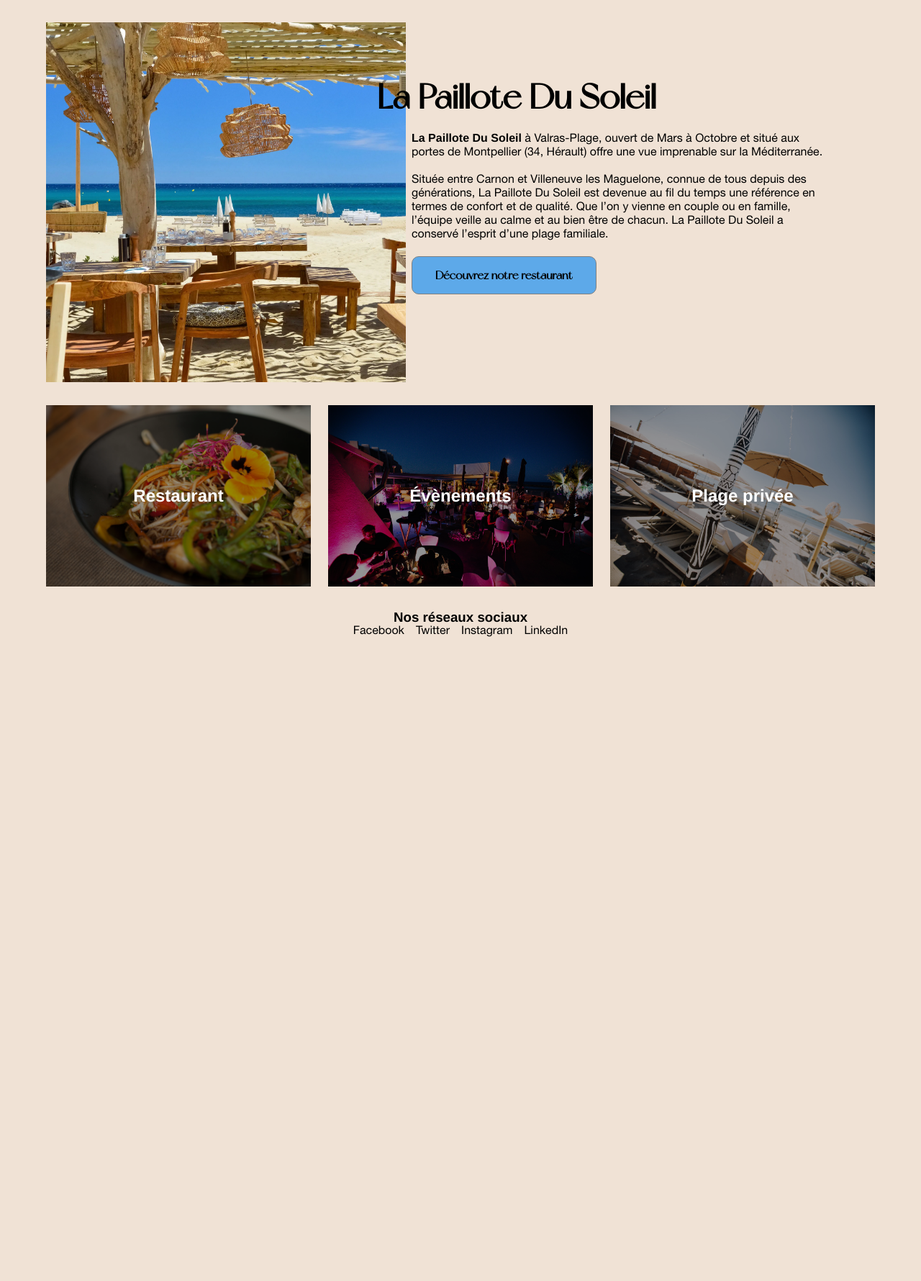
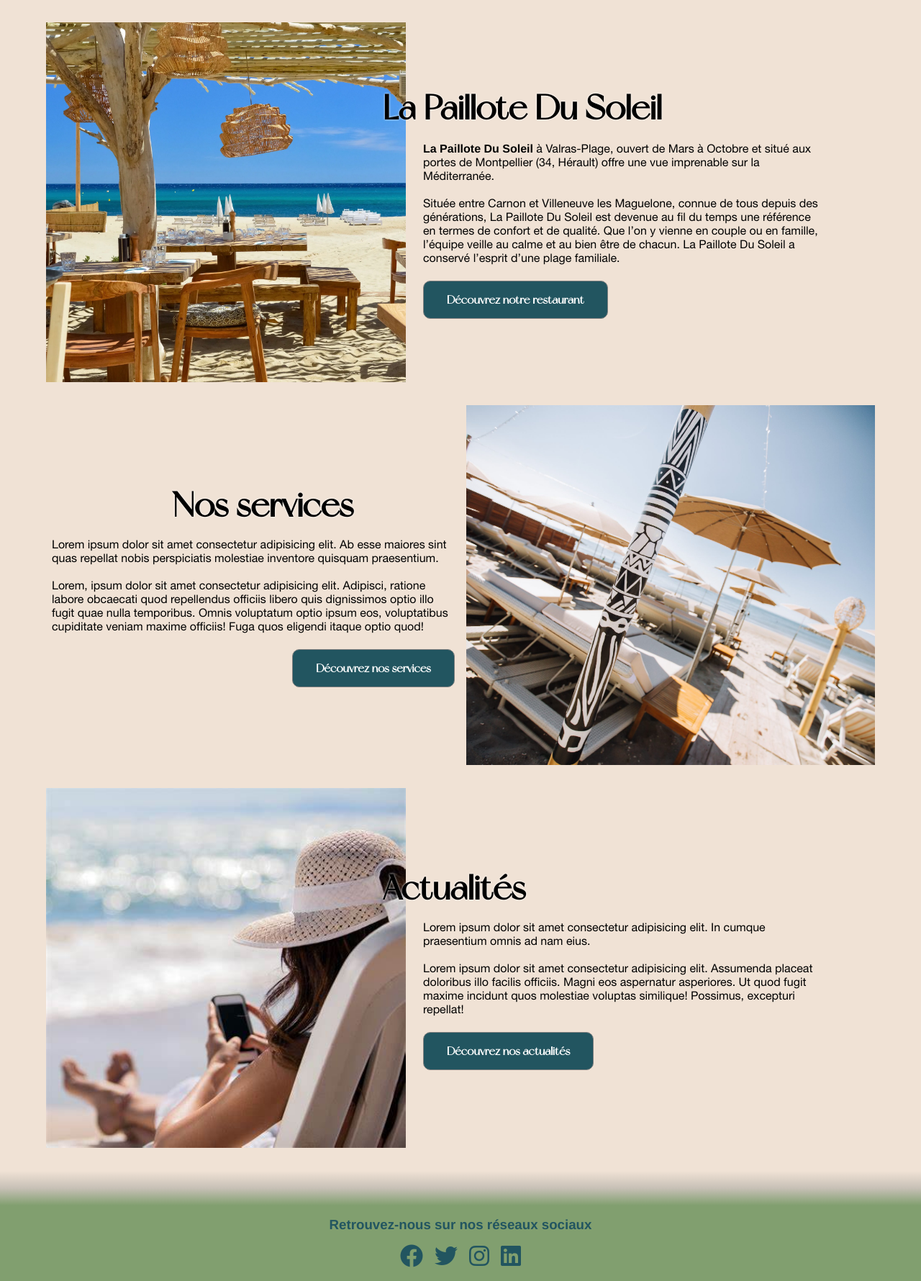
Before and after one commit to lclhugo/mspr-paillote-du-soleil, a Symfony app: template templates/home/index.html.twig in a window 1280 px wide. Shown: the part 801-2581 px from the top of the page at 72% size. Before the commit the page ends 1686 px from the top, so only its background shows below. Run offline with Twig, Linux system fonts and the light colour scheme; the template is opened without the code that fills it, so the values that code supplies are empty; some libraries are stand-ins or nearby versions.

Commit message:
home done

```diff
--- a/assets/css/base/_variables.scss
+++ b/assets/css/base/_variables.scss
@@ -1,6 +1,8 @@
 $miracle-font: "Miracle", sans-serif;
 $helvetica-font: "Helvetica", sans-serif;
 $light-blue : #5DA9E9;
+$blue-green: #225560;
+$light-green: #819f6f;
 $bg-sand : #F0E2D5;
 
 
--- a/assets/css/pages/_home.scss
+++ b/assets/css/pages/_home.scss
@@ -8,7 +8,19 @@ nav {
     display: flex;
     padding: 1rem 2rem;
     justify-content: space-between;
+    align-items: center;
     color: white;
+    font-size: 1.3rem;
+
+    .logo {
+        max-width:30px;
+
+        img {
+            width: 100%;
+            color: white;
+            fill: white;
+        }
+    }
 
     a {
     font-family: variables.$miracle-font;
@@ -86,13 +98,14 @@ nav {
         justify-content: center;
         max-width: 50%;
         margin-left: .5rem;
+        padding-left: 1rem;
 
         h3 {
             font-family: variables.$miracle-font;
             font-size: 3rem;
             position: relative;
-            margin-left: -3rem;
-            margin-top: -3rem;
+            left: -10%;
+            text-shadow: 0 0 3px white
         }
     }
     .cta-btn {
@@ -101,14 +114,76 @@ nav {
         font-weight: 800;
         border: 1px solid gray;
         border-radius: 10px;
-        background-color: variables.$light-blue;
+        background-color: variables.$blue-green;
+        color: white;
         width: fit-content;
         padding:1rem 2rem;
-        transition: filter 300ms ease-in-out
+        transition: background-color 300ms ease-in-out
     }
 
     .cta-btn:hover {
-        filter:sepia(1);
+        background-color: variables.$light-green;
+    }
+}
+
+
+
+ .second {
+    .left-content {
+        order: 2
+    }
+    .right-content {
+        order: 1;
+        padding-left: 0;
+        padding-right: 1rem;
+        position: relative;
+
+        .cta-btn {
+            align-self: flex-end;
+        }
+
+        .presentation-title {
+        position: relative;
+           left: 30%;
+        }
+    }
+}
+
+@media (max-width: 650px) {
+    .presentation {
+        flex-direction: column;
+        margin: 1rem 2rem;
+
+        .right-content {
+            max-width: 100%;
+            .presentation-title {
+                left: 0;
+                text-align: center;
+                font-size: 2rem;
+            }
+
+            .cta-btn {
+                align-self: center;
+            }
+        }
+
+        .left-content {
+            height: initial;
+
+
+            img {
+                height: initial;
+            }
+        }
+    }
+
+    .second {
+        .left-content {
+            order: 1;
+        }
+        .right-content {
+            order: 2;
+        }
     }
 }
 
@@ -148,10 +223,23 @@ nav {
     }
 }
 
+.before-footer {
+    width: 100%;
+    height: 3rem;
+    background: rgb(240,226,213);
+background: linear-gradient(180deg, rgba(240,226,213,1) 0%, rgba(199,192,182,1) 50%, variables.$light-green 100%);
+}
 
 footer {
+  background-color: variables.$light-green;
+  color: variables.$blue-green;
+    padding: 1rem 2rem;
     div {
         text-align: center;
+    }
+
+    h3 {
+margin-bottom: 1rem;
     }
 
     ul {
@@ -159,4 +247,12 @@ footer {
         justify-content: center;
         gap: 1rem;
     }
+
+    .fa-brands {
+        font-size: 2rem;
+
+        &:hover {
+            color: #9accd7;
+        }
+    }
 }
--- a/public/css/style.css
+++ b/public/css/style.css
@@ -36,7 +36,17 @@ nav {
   display: flex;
   padding: 1rem 2rem;
   justify-content: space-between;
+  align-items: center;
   color: white;
+  font-size: 1.3rem;
+}
+nav .logo {
+  max-width: 30px;
+}
+nav .logo img {
+  width: 100%;
+  color: white;
+  fill: white;
 }
 nav a {
   font-family: "Miracle", sans-serif;
@@ -105,13 +115,14 @@ nav ul a:hover {
   justify-content: center;
   max-width: 50%;
   margin-left: 0.5rem;
+  padding-left: 1rem;
 }
 .presentation .right-content h3 {
   font-family: "Miracle", sans-serif;
   font-size: 3rem;
   position: relative;
-  margin-left: -3rem;
-  margin-top: -3rem;
+  left: -10%;
+  text-shadow: 0 0 3px white;
 }
 .presentation .cta-btn {
   font-family: "Miracle", sans-serif;
@@ -119,15 +130,62 @@ nav ul a:hover {
   font-weight: 800;
   border: 1px solid gray;
   border-radius: 10px;
-  background-color: #5DA9E9;
+  background-color: #225560;
+  color: white;
   width: fit-content;
   padding: 1rem 2rem;
-  transition: filter 300ms ease-in-out;
+  transition: background-color 300ms ease-in-out;
 }
 .presentation .cta-btn:hover {
-  filter: sepia(1);
+  background-color: #819f6f;
 }
 
+.second .left-content {
+  order: 2;
+}
+.second .right-content {
+  order: 1;
+  padding-left: 0;
+  padding-right: 1rem;
+  position: relative;
+}
+.second .right-content .cta-btn {
+  align-self: flex-end;
+}
+.second .right-content .presentation-title {
+  position: relative;
+  left: 30%;
+}
+
+@media (max-width: 650px) {
+  .presentation {
+    flex-direction: column;
+    margin: 1rem 2rem;
+  }
+  .presentation .right-content {
+    max-width: 100%;
+  }
+  .presentation .right-content .presentation-title {
+    left: 0;
+    text-align: center;
+    font-size: 2rem;
+  }
+  .presentation .right-content .cta-btn {
+    align-self: center;
+  }
+  .presentation .left-content {
+    height: initial;
+  }
+  .presentation .left-content img {
+    height: initial;
+  }
+  .second .left-content {
+    order: 1;
+  }
+  .second .right-content {
+    order: 2;
+  }
+}
 .proposals {
   display: flex;
   margin: 2rem 4rem;
@@ -160,13 +218,34 @@ nav ul a:hover {
   font-size: 1.5rem;
 }
 
+.before-footer {
+  width: 100%;
+  height: 3rem;
+  background: rgb(240, 226, 213);
+  background: linear-gradient(180deg, rgb(240, 226, 213) 0%, rgb(199, 192, 182) 50%, #819f6f 100%);
+}
+
+footer {
+  background-color: #819f6f;
+  color: #225560;
+  padding: 1rem 2rem;
+}
 footer div {
   text-align: center;
+}
+footer h3 {
+  margin-bottom: 1rem;
 }
 footer ul {
   display: flex;
   justify-content: center;
   gap: 1rem;
 }
+footer .fa-brands {
+  font-size: 2rem;
+}
+footer .fa-brands:hover {
+  color: #9accd7;
+}
 
 /*# sourceMappingURL=style.css.map */
--- a/templates/base.html.twig
+++ b/templates/base.html.twig
@@ -13,7 +13,5 @@
   <body>
     {% include 'partials/navbar.html.twig' %} {% block body %}{% endblock %} {%
     include 'partials/footer.html.twig' %}
-
-    <script src="{{ asset('js/script.js') }}"></script>
   </body>
 </html>
--- a/templates/home/index.html.twig
+++ b/templates/home/index.html.twig
@@ -40,6 +40,59 @@
       <a href="#" class="cta-btn">Découvrez notre restaurant</a>
     </article>
   </section>
+  <section class="presentation second">
+    <article class="left-content">
+      <img
+        src="{{ asset('images/proposal__beach.jpg') }}"
+        alt="photo de la Paillote Du Soleil"
+      />
+    </article>
+    <article class="right-content">
+      <h3 class="presentation-title">Nos services</h3>
+      <br />
+      <p>
+        Lorem ipsum dolor sit amet consectetur adipisicing elit. Ab esse maiores
+        sint quas repellat nobis perspiciatis molestiae inventore quisquam
+        praesentium.
+      </p>
+      <br />
+      <p>
+        Lorem, ipsum dolor sit amet consectetur adipisicing elit. Adipisci,
+        ratione labore obcaecati quod repellendus officiis libero quis
+        dignissimos optio illo fugit quae nulla temporibus. Omnis voluptatum
+        optio ipsum eos, voluptatibus cupiditate veniam maxime officiis! Fuga
+        quos eligendi itaque optio quod!
+      </p>
+      <br />
+      <a href="#" class="cta-btn">Découvrez nos services</a>
+    </article>
+  </section>
+  <section class="presentation">
+    <article class="left-content">
+      <img
+        src="{{ asset('images/OIP.jpg') }}"
+        alt="photo de la Paillote Du Soleil"
+      />
+    </article>
+    <article class="right-content">
+      <h3 class="presentation-title">Actualités</h3>
+      <br />
+      <p>
+        Lorem ipsum dolor sit amet consectetur adipisicing elit. In cumque
+        praesentium omnis ad nam eius.
+      </p>
+      <br />
+      <p>
+        Lorem ipsum dolor sit amet consectetur adipisicing elit. Assumenda
+        placeat doloribus illo facilis officiis. Magni eos aspernatur
+        asperiores. Ut quod fugit maxime incidunt quos molestiae voluptas
+        similique! Possimus, excepturi repellat!
+      </p>
+      <br />
+      <a href="#" class="cta-btn">Découvrez nos actualités</a>
+    </article>
+  </section>
+  {#
   <section class="proposals">
     <div class="card">
       <a href="#">
@@ -68,6 +121,8 @@
         <p class="card__text">Plage privée</p>
       </a>
     </div>
+    #}
   </section>
+  <div class="before-footer"></div>
 </main>
 {% endblock %}
--- a/templates/partials/footer.html.twig
+++ b/templates/partials/footer.html.twig
@@ -1,11 +1,27 @@
 <footer>
   <div>
-    <h3>Nos réseaux sociaux</h3>
+    <h3>Retrouvez-nous sur nos réseaux sociaux</h3>
     <ul>
-      <li><a href="#">Facebook</a></li>
-      <li><a href="#">Twitter</a></li>
-      <li><a href="#">Instagram</a></li>
-      <li><a href="#">LinkedIn</a></li>
+      <li>
+        <a href="https://facebook.com" target="_blank"
+          ><i class="fa-brands fa-facebook"></i
+        ></a>
+      </li>
+      <li>
+        <a href="https://twitter.com" target="_blank"
+          ><i class="fa-brands fa-twitter"></i
+        ></a>
+      </li>
+      <li>
+        <a href="https://instagram.com" target="_blank"
+          ><i class="fa-brands fa-instagram"></i
+        ></a>
+      </li>
+      <li>
+        <a href="https://linkedin.com" target="_blank"
+          ><i class="fa-brands fa-linkedin"></i
+        ></a>
+      </li>
     </ul>
   </div>
 </footer>
--- a/templates/partials/navbar.html.twig
+++ b/templates/partials/navbar.html.twig
@@ -1,6 +1,8 @@
 <header>
   <nav>
-    <div class="logo"><img src="#" alt="Logo" /></div>
+    <div class="logo">
+      <img src="{{ asset("images/paillotte.svg") }}" alt="Logo"/>
+    </div>
     <ul>
       <li><a href="#">Restaurant</a></li>
       <li><a href="#">Actualités</a></li>
```
Also changed, not shown: public/images/OIP.jpg (added), public/js/script.js (deleted), 1 other file.
